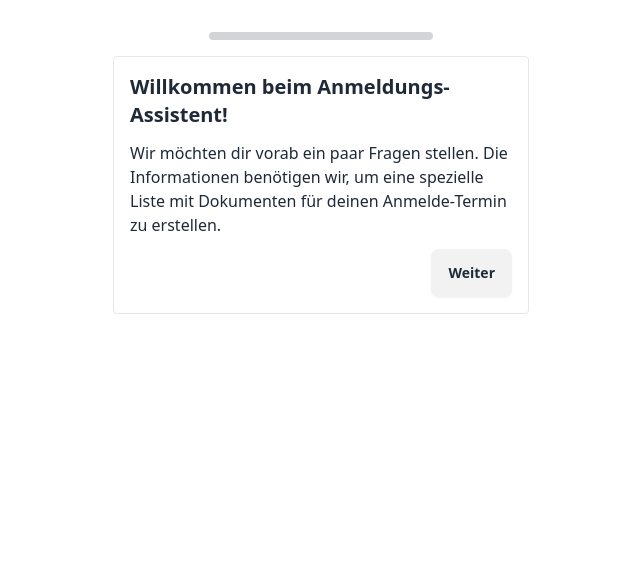
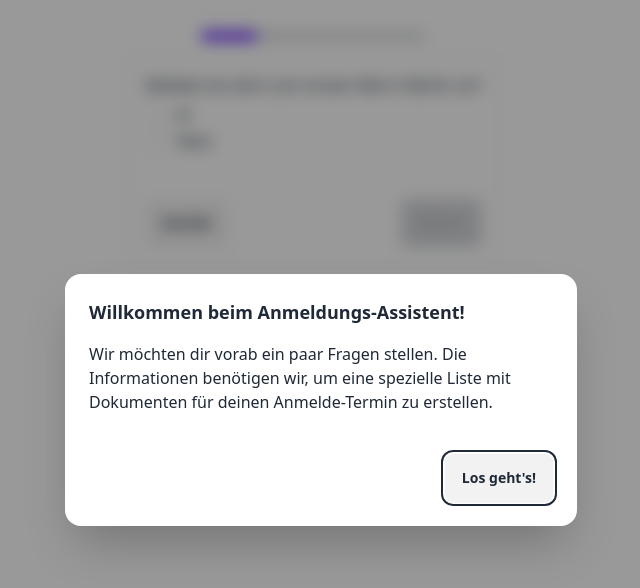
Before and after one commit to technologiestiftung/registration-assistant, a React (Vite) app: page / in a window 1280 px wide. Shown: the top 588 px of the page, without its empty margins (319-959 px from the left). Built offline with nearby package versions, Linux system fonts and the light colour scheme.

Commit message:
feat: added intro as modal
Signed-off-by: Raphael Arce <raphael.arce@ts.berlin>

```diff
--- a/src/App.tsx
+++ b/src/App.tsx
@@ -1,9 +1,32 @@
 import { ProgressForm } from "./components/daisyui-progress";
+import { useEffect } from "react";
 
 function App() {
+  useEffect(() => {
+    const modal = document.getElementById("my_modal_1") as HTMLDialogElement;
+    modal?.showModal();
+  }, []);
+
   return (
     <>
       <main className="flex flex-col items-center gap-6 px-5">
+        <dialog id="my_modal_1" className="modal backdrop-blur">
+          <div className="modal-box">
+            <h3 className="text-lg font-bold">
+              Willkommen beim Anmeldungs-Assistent!
+            </h3>
+            <p className="py-4">
+              Wir möchten dir vorab ein paar Fragen stellen. Die Informationen
+              benötigen wir, um eine spezielle Liste mit Dokumenten für deinen
+              Anmelde-Termin zu erstellen.
+            </p>
+            <div className="modal-action">
+              <form method="dialog">
+                <button className="btn">Los geht's!</button>
+              </form>
+            </div>
+          </div>
+        </dialog>
         <ProgressForm />
       </main>
     </>
--- a/src/components/daisyui-progress/index.tsx
+++ b/src/components/daisyui-progress/index.tsx
@@ -1,4 +1,4 @@
-import { Intro } from "../forms/intro";
+// import { Intro } from "../forms/intro";
 import { FirstRegistration } from "../forms/first-registration";
 import { Nationality } from "../forms/nationality";
 import { Family } from "../forms/family";
@@ -10,7 +10,7 @@ export function ProgressForm() {
   const currentStep = useProgressStore((state) => state.currentStep);
 
   const steps = [
-    <Intro />,
+    // <Intro />,
     <FirstRegistration />,
     <Nationality />,
     <Family />,
@@ -22,7 +22,7 @@ export function ProgressForm() {
     <div className="flex flex-col items-center gap-4 pb-12 pt-8">
       <progress
         className="progress progress-primary w-56"
-        value={currentStep}
+        value={currentStep + 1}
         max={steps.length - 1}
       />
       <div className="flex w-full justify-center">
```
